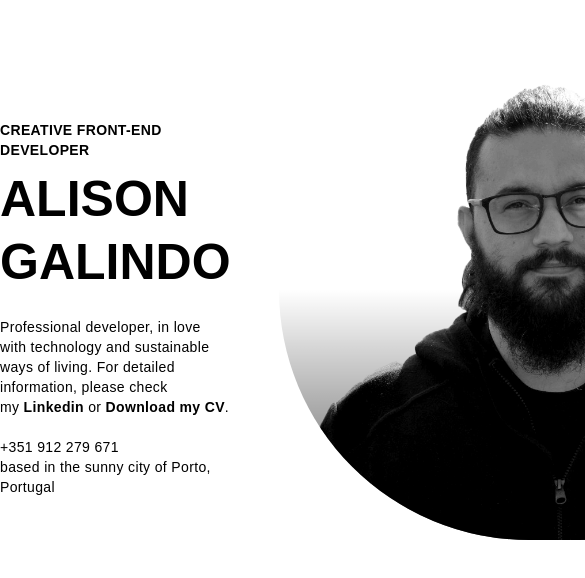
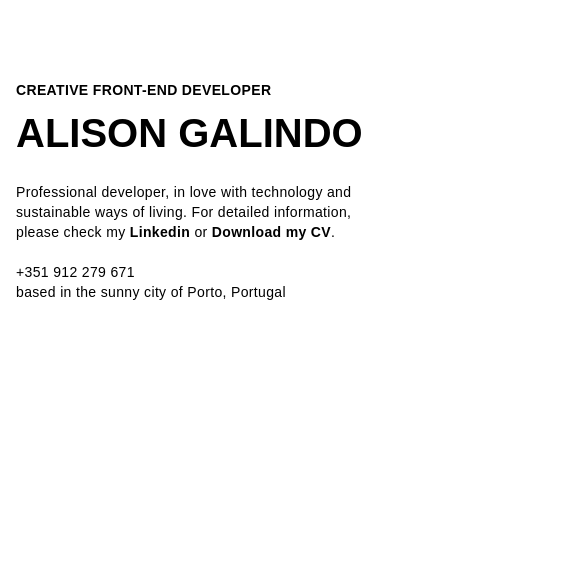
Before and after one commit to alissonrgalindo/AlissonGalindo, a Next.js app: page / in a window 390 px wide. Shown: the top 578 px of the page, 585 px wide, since content can reach past the window. Built offline with nearby package versions, Linux system fonts and the light colour scheme.

Commit message:
fix: adjsted mobile

```diff
--- a/src/components/Hero/index.tsx
+++ b/src/components/Hero/index.tsx
@@ -8,13 +8,13 @@ export default function Hero() {
   return (
     <>
       <Background />
-      <div className="pointer-events-none max-w-[1200px] h-screen px-0 py-10 mx-auto grid grid-cols-[1fr_550px] gap-12">
-        <div className="py-20 select-none text-white">
-          <div className="mb-6 ">
-            <h2 className="mix-blend-difference  uppercase tracking-wide text-sm font-bold mb-2">
+      <div className="pointer-events-none max-w-[1200px] h-screen px-4 md:px-8 py-10 mx-auto grid grid-cols-1 md:grid-cols-[1fr_550px] gap-6 md:gap-12">
+        <div className="py-10 md:py-20 select-none text-white">
+          <div className="mb-6">
+            <h2 className="mix-blend-difference uppercase tracking-wide text-sm font-bold mb-2">
               CREATIVE FRONT-END DEVELOPER
             </h2>
-            <h1 className="mix-blend-difference text-[clamp(50px,10vw,80px)] uppercase font-extrabold leading-tight">
+            <h1 className="mix-blend-difference text-[clamp(40px,8vw,80px)] uppercase font-extrabold leading-tight">
               Alison Galindo
             </h1>
           </div>
@@ -44,20 +44,20 @@ export default function Hero() {
             </p>
           </article>
           <address className="mix-blend-difference not-italic max-w-[400px] tracking-wide leading-[20px] text-sm mb-5">
-            <a href="tel:+351-912-279-671">+351 912 279 671</a>
+            <a href="tel:+351-912-279-671" className="pointer-events-auto">+351 912 279 671</a>
             <br />
             based in the sunny city of Porto, Portugal
           </address>
         </div>
 
-        <figure className="relative flex items-end max-h-[500px] rounded-full overflow-hidden pointer-events-none before-gradient-mask">
+        <figure className="relative hidden md:flex items-end max-h-[500px] rounded-full overflow-hidden pointer-events-none before-gradient-mask">
           <Image
+            priority
             className="relative max-w-full h-auto"
             src={PhotoOfMe}
-            alt="Photography a man with black jacket and a glass."
-            aria-label="Photography a man with black jacket and a glass."
-            width="955"
-            height="790"
+            alt="Photography of Alison Galindo wearing a black jacket and glasses"
+            width={955}
+            height={790}
           />
         </figure>
       </div>
```
